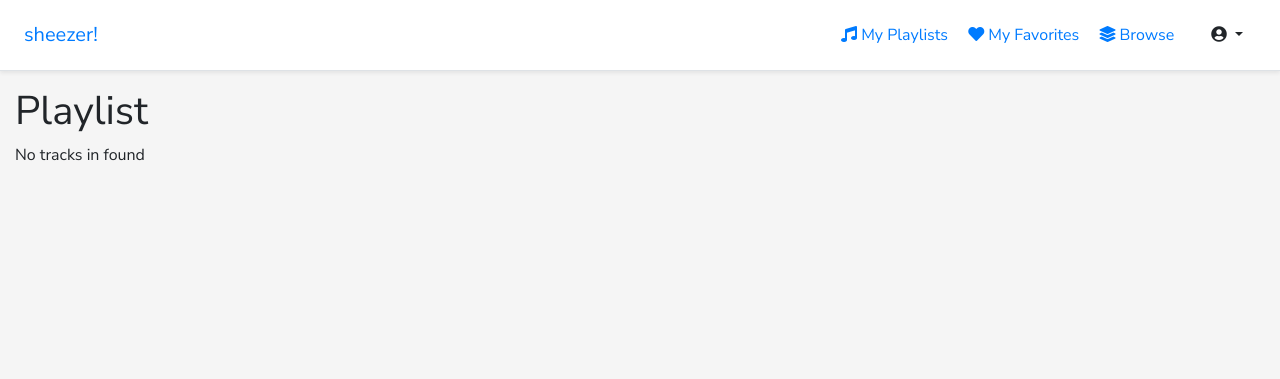
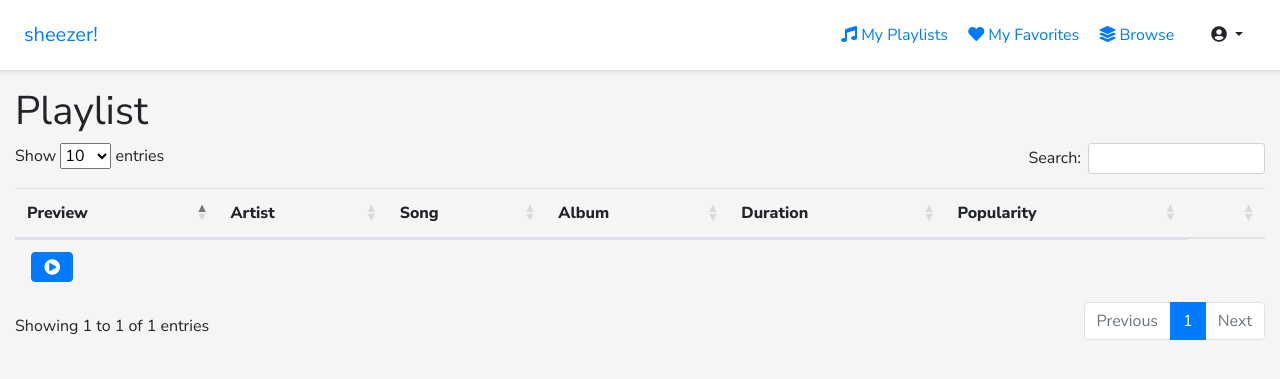
Before and after one commit to ivansekularac/sheezer, a Django app: page /music/playlists/1/ in a window 1280 px wide. Shown: the top 379 px of the page. Run offline with Django 3.2, Linux system fonts and the light colour scheme; a user stored in the database is signed in; data comes from the database, SQL or seed files in the repository; data that the repository does not hold is empty; some libraries are stand-ins or nearby versions.

Commit message:
Changed Playlist and Song model, now Playlist has Songs ManyToMany field

```diff
--- a/assets/main.js
+++ b/assets/main.js
@@ -17,6 +17,10 @@
     $(this).find('form').trigger('reset');
 });
 
+// Alert auto close after delay
+$(document).ready(function(){
+    $('.alert').delay(2500).slideUp();
+});
 // AJAX form submission for creating and adding tracks to Playlists
 
 $(document).on("submit", "#createPlaylistForm", function(e) {
@@ -39,7 +43,6 @@
                 button: false
             });
             window.setTimeout(function(){location.reload()},500)
-
         }
     });
 });
@@ -71,8 +74,7 @@
         player = $("#audio-player");
         url = $(this).data('url');
 
-        $(".play-button").removeClass('fa-pause-circle').addClass("fa-play-circle");
-
+        // $(".play-button").removeClass('fa-pause-circle').addClass("fa-play-circle");
         $("#audio-player source").attr('src', url);
 
         if ($(this).hasClass('fa-play-circle')) {
--- a/music/models.py
+++ b/music/models.py
@@ -4,6 +4,7 @@
 class Playlist(models.Model):
     name = models.CharField(max_length = 100)
     creation_date = models.DateTimeField(auto_now = True)
+    songs = models.ManyToManyField('Song')
     created_by = models.ForeignKey(User, on_delete = models.CASCADE)
 
     def __str__(self):
@@ -12,7 +13,6 @@
 
 class Song(models.Model):
     api_id = models.CharField(max_length = 100, primary_key = True)
-    playlists = models.ManyToManyField('Playlist')
 
     def __str__(self):
         return self.api_id
--- a/music/templates/music/playlist.html
+++ b/music/templates/music/playlist.html
@@ -12,6 +12,11 @@
         Your browser does not support the audio element.
     </audio>
     <h1>Playlist</h1>
+    {% if messages %}
+        {% for message in messages %}
+        <div {% if message.tags %} class="alert alert-{{ message.tags }}"{% endif %}>{{ message }}</div>
+        {% endfor %}
+    {% endif %}
 
     {% if data|length > 0 %}
         <table id="datatable" class="table table-hover">
@@ -39,6 +44,7 @@
                     <td>{{ song.rank }}</td>
                     <td class="ellipsis">
                         <form action="" method="POST">
+                            {% csrf_token %}
                             <input type="hidden" value="{{ song.id }}" name="song_id" />
                             <input type="submit" value="Remove" />
                         </form>
--- a/music/templates/music/search.html
+++ b/music/templates/music/search.html
@@ -68,6 +68,7 @@
 
 
 <div class="container-fluid">
+
     <table id="datatable" class="table table-hover">
         <thead>
             <th>Preview</th>
--- a/music/views.py
+++ b/music/views.py
@@ -1,5 +1,6 @@
 from django.shortcuts import render, redirect
 from django.http import HttpResponse
+from django.contrib import messages
 from music.models import Playlist, Song
 import requests
 import json
@@ -23,7 +24,7 @@
     # Check if Playlist for My Favorite exists and if not create one
     my_favorites = Playlist.objects.get(name = 'My Favorites', created_by = request.user)
     # Fetch all TrackID's
-    songs = Song.objects.filter(playlists = my_favorites.id)
+    songs = my_favorites.songs.all()
     # For each of the ID's we need to make API Call and store that data in list as dict
     for song in songs:
         url = "https://deezerdevs-deezer.p.rapidapi.com/track/" + str(song.api_id)
@@ -67,6 +68,7 @@
             user = request.user
             playlist_name = request.POST.get('playlistname')
             Playlist.objects.create(name = playlist_name, created_by = user)
+            messages.success(request, 'Playlist has been created successfully!')
         elif 'trackid' in request.POST:
             # If user wants to add a track to existing playlist
             user = request.user
@@ -76,13 +78,11 @@
             playlist_obj = Playlist.objects.get(id = playlist_id)
             playlist_obj.save()
             # Get track ID and create Song object
-            track_id = request.POST.get('trackid')
-            # We need to check if we already have track id in database model. if we don't save
-            track_obj = Song(api_id = track_id)
-            track_obj.save()
+            song_id = request.POST.get('trackid')
+            song_obj = Song(api_id = song_id)
+            song_obj.save()
             # Add Song object to Playlist object
-            track_obj.playlists.add(playlist_obj)
-
+            playlist_obj.songs.add(song_obj)
 
     # Fetch all User's Playlists for populating Add To feature
     user_playlists = Playlist.objects.filter(created_by = request.user)
@@ -116,8 +116,19 @@
 
 # Creating view for user playlist overview
 def playlist_view(request, id):
-    # Fetch all TrackID's
-    songs = Song.objects.filter(playlists = id)
+    # Get Playlist with id passed
+    playlist = Playlist.objects.get(id = id)
+
+    # If there is POST request that means we are sending data for removing song from playlist
+    if request.method == "POST":
+        if 'song_id' in request.POST:
+            song_id = request.POST.get('song_id')
+            # Use playlist and remove song from it
+            song_for_removal = playlist.songs.get(api_id = song_id)
+            song_for_removal.delete()
+
+    # Fetch all Songs from that Playlist
+    songs = playlist.songs.all()
     # For each of the ID's we need to make API Call and store that data in list as dict
     data = []
     for song in songs:
```
Also changed, not shown: db.sqlite3, music/migrations/0004_auto_20191227_1410.py (added), music/migrations/0005_playlist_song.py (added).
